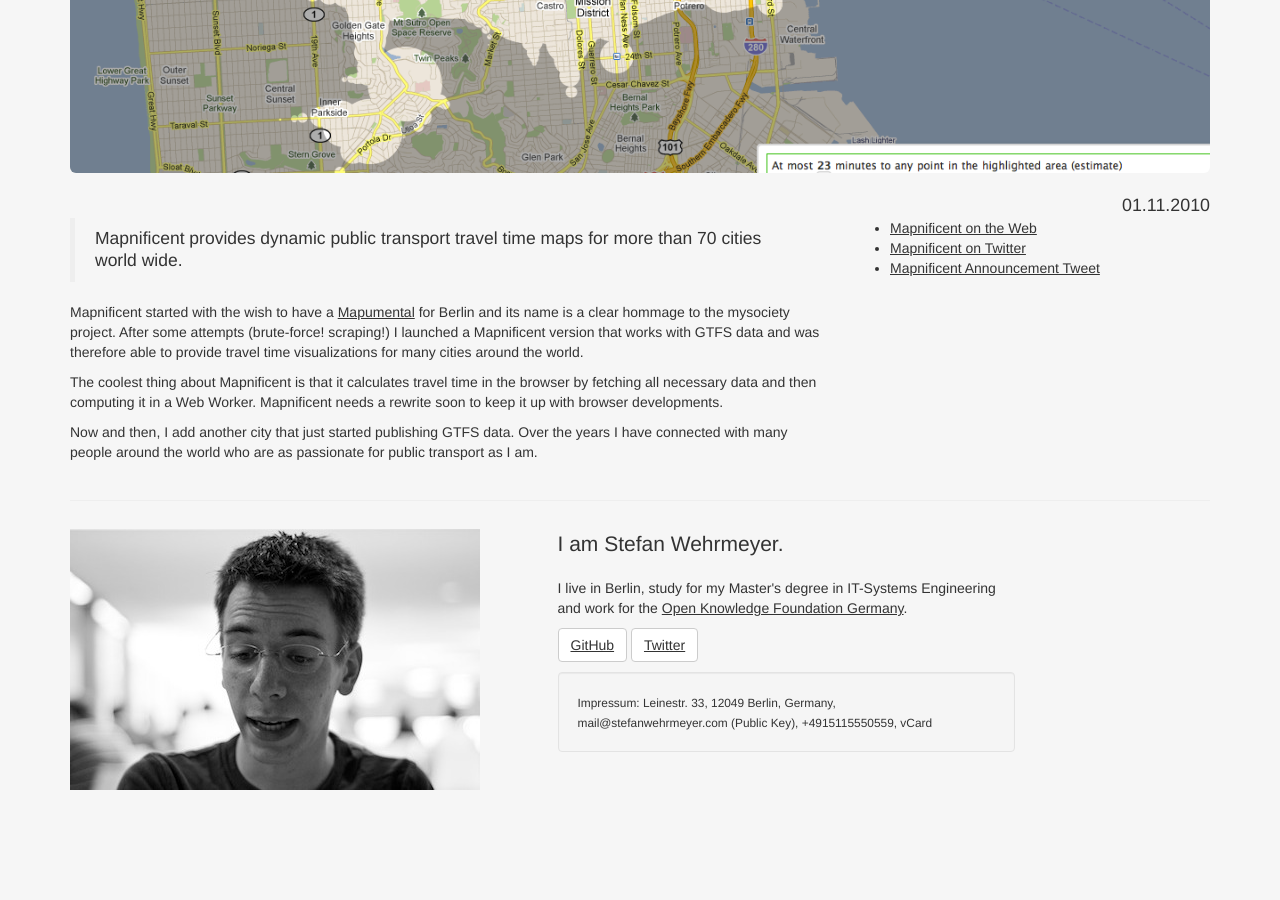
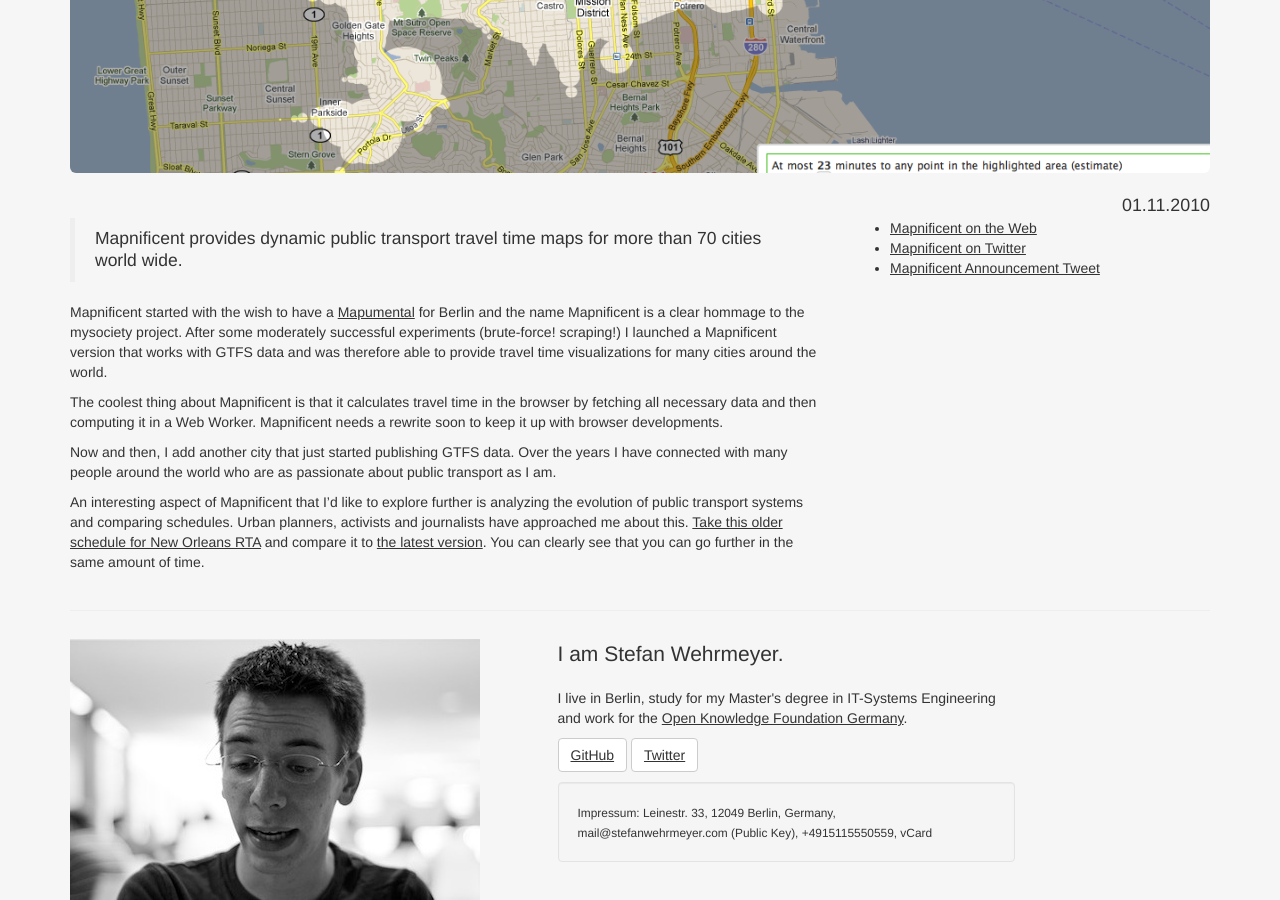
Before and after one commit to stefanw/stefanwehrmeyer.com, a Jekyll site: the page built from blog/_posts/2010/2010-11-01-mapnificent.md, in a window 1280 px wide and 900 px high, scrolled down 627 px. Built offline with Jekyll 4.4.1, drawn with Linux system fonts in a browser that asks for light colours; nearby versions of some CDN libraries; library files that are not in the unit come from our copies; Markdown is read by kramdown in place of the engine named in the settings; before the commit the page ends 1417 px from its top, so only the background shows below that.

Commit message:
Adapt some text copy

```diff
--- a/blog/_posts/2010/2010-11-01-mapnificent.md
+++ b/blog/_posts/2010/2010-11-01-mapnificent.md
@@ -12,8 +12,10 @@
   - featuredproject
 ---
 
-Mapnificent started with the wish to have a [Mapumental](http://mapumental.com/) for Berlin and its name is a clear hommage to the mysociety project. After some attempts (brute-force! scraping!) I launched a Mapnificent version that works with GTFS data and was therefore able to provide travel time visualizations for many cities around the world.
+Mapnificent started with the wish to have a [Mapumental](http://mapumental.com/) for Berlin and the name Mapnificent is a clear hommage to the mysociety project. After some moderately successful experiments (brute-force! scraping!) I launched a Mapnificent version that works with GTFS data and was therefore able to provide travel time visualizations for many cities around the world.
 
 The coolest thing about Mapnificent is that it calculates travel time in the browser by fetching all necessary data and then computing it in a Web Worker. Mapnificent needs a rewrite soon to keep it up with browser developments.
 
-Now and then, I add another city that just started publishing GTFS data. Over the years I have connected with many people around the world who are as passionate for public transport as I am.
+Now and then, I add another city that just started publishing GTFS data. Over the years I have connected with many people around the world who are as passionate about public transport as I am.
+
+An interesting aspect of Mapnificent that I'd like to explore further is analyzing the evolution of public transport systems and comparing schedules. Urban planners, activists and journalists have approached me about this. [Take this older schedule for New Orleans RTA](http://www.mapnificent.net/neworleans/?version=1#/?lat0=29.9513649517&lng0=-90.08514404300001&t0=60&lat=29.979620759233125&lng=-90.02368927005081&zoom=12) and compare it to [the latest version](http://www.mapnificent.net/neworleans/?version=2#/?lat0=29.9513649517&lng0=-90.08514404300001&t0=60&lat=29.979620759233125&lng=-90.0236892700508&zoom=12). You can clearly see that you can go further in the same amount of time.
```
Also changed, not shown: blog/_posts/2012/2012-08-07-bundesgit.md (+5 -1 lines).
